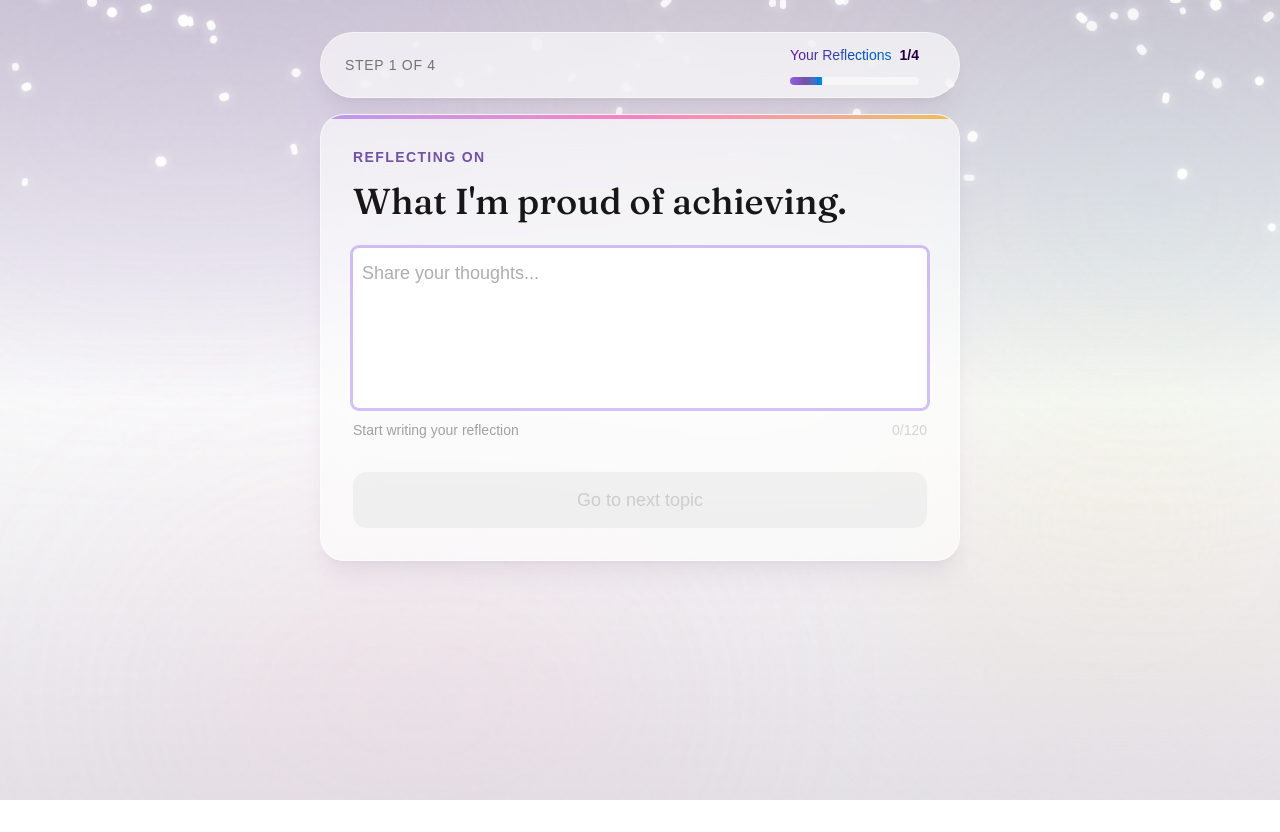
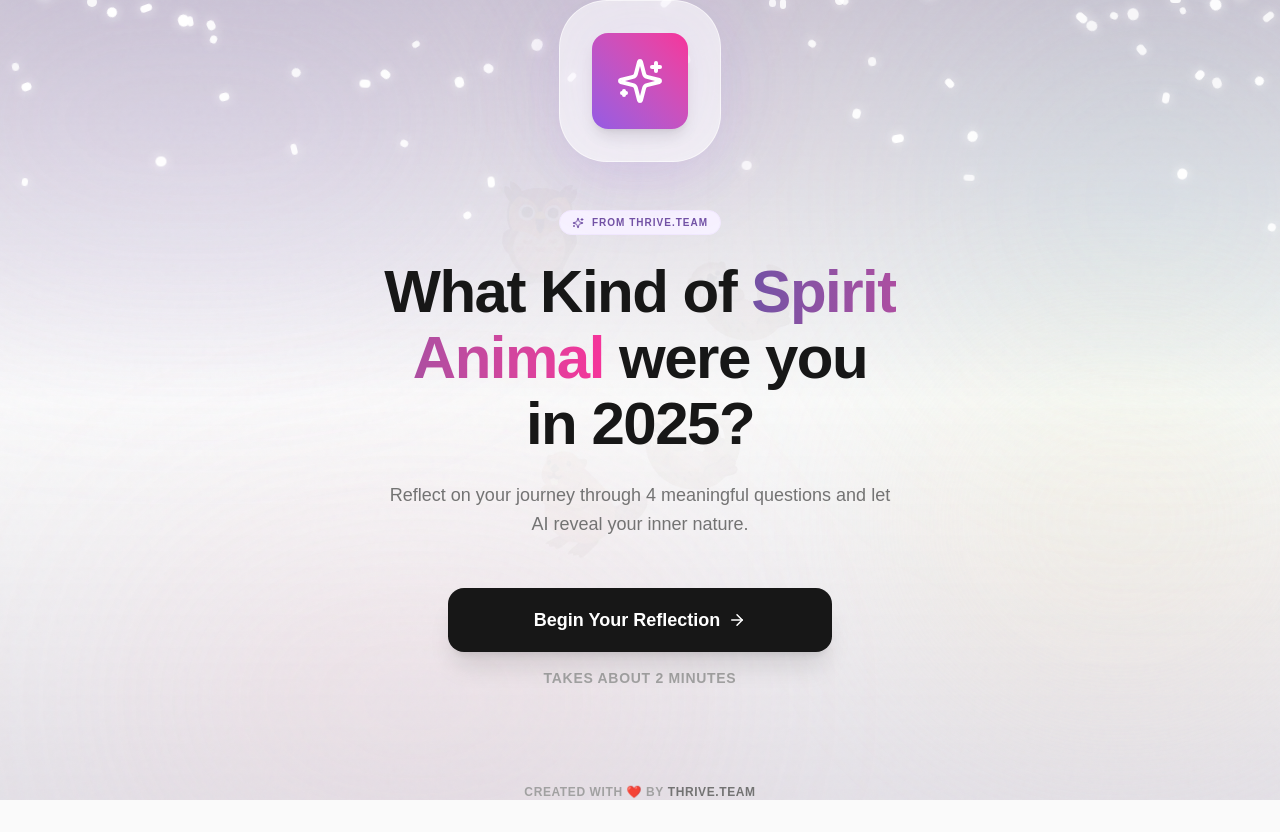
Before and after one commit to Thrive-feedback/year-reflection, a React (Vite) app: page / in a window 1280 px wide. Before the commit the page ends 800 px from the top, so only its background shows below. Built offline with nearby package versions, Linux system fonts and the light colour scheme.

Commit message:
feat: intro-screen + footer

```diff
--- a/src/App.tsx
+++ b/src/App.tsx
@@ -1,6 +1,7 @@
 import { useState, useEffect } from "react";
 import { ReflectionWriter } from "./screens/ReflectionWriter";
 import { ExportScreen } from "./screens/ExportScreen";
+import { IntroScreen } from "./screens/IntroScreen";
 import { ProgressIndicator } from "./components/atoms/ProgressIndicator";
 import { useLanguage } from "./hooks/useLanguage";
 
@@ -14,6 +15,7 @@ export default function App() {
   const { t } = useLanguage();
   const [reflections, setReflections] = useState<Reflection[]>([]);
   const [currentText, setCurrentText] = useState<string>("");
+  const [hasStarted, setHasStarted] = useState(false);
 
   // Load saved reflections from localStorage
   useEffect(() => {
@@ -39,6 +41,7 @@ export default function App() {
   const FIXED_TOPICS = t("topicSelection.topics") as unknown as string[];
   const currentTopicIndex = reflections.length;
   const isComplete = currentTopicIndex >= FIXED_TOPICS.length;
+  const shouldShowIntro = !hasStarted && reflections.length === 0;
 
   const handleReflectionComplete = (text: string) => {
     const newReflection: Reflection = {
@@ -140,8 +143,8 @@ export default function App() {
 
       {/* Content wrapper with relative positioning to appear above pattern */}
       <div className="relative z-10 transition-all duration-500 ease-out">
-        {/* Progress Indicator - Show on all steps except export */}
-        {!isComplete && (
+        {/* Progress Indicator - Show on all steps except export & intro */}
+        {!isComplete && !shouldShowIntro && (
           <div className="pt-8 mb-4 max-w-2xl mx-auto px-4">
             <div className="glass-panel rounded-full px-6 py-3 flex items-center justify-between">
               <span className="text-sm font-medium text-neutral-500 tracking-wider uppercase">
@@ -157,7 +160,9 @@ export default function App() {
 
         {/* Main Content */}
         <div className="max-w-2xl mx-auto px-4 pb-12">
-          {!isComplete ? (
+          {shouldShowIntro ? (
+            <IntroScreen onStart={() => setHasStarted(true)} />
+          ) : !isComplete ? (
             <ReflectionWriter
               key={currentTopicIndex}
               currentTopicIndex={currentTopicIndex}
@@ -175,6 +180,17 @@ export default function App() {
           )}
         </div>
       </div>
+
+      {/* Global Brand Footer */}
+      <footer
+        className="relative z-10 pb-8 text-center animate-fade-in"
+        style={{ animationDelay: "1s" }}
+      >
+        <p className="text-xs font-semibold text-neutral-400 tracking-wider uppercase">
+          Created with ❤️ by{" "}
+          <span className="text-neutral-500">thrive.team</span>
+        </p>
+      </footer>
     </div>
   );
 }
--- a/src/lib/gemini.ts
+++ b/src/lib/gemini.ts
@@ -111,7 +111,7 @@ TASK:
 - Version 2 (English): Focus on their PERSONALITY and VIBE.
 - Version 2 (Thai): Thai translation of Version 2.
 
-Each explanation should be punchy, cute, and shareable (approx 300-400 characters).
+Each explanation should be punchy, cute, funny and shareable (approx 300-400 characters).
 
 Respond with a JSON object strictly following this structure:
 ${jsonStructure}`;
--- a/src/locales/en.json
+++ b/src/locales/en.json
@@ -20,7 +20,8 @@
       "What I'm proud of achieving.",
       "My biggest challenge and what I learned.",
       "Relationships that matter most to me.",
-      "What I'm leaving behind 2024."
+      "What I'm leaving behind 2025.",
+      "What I'm bringing to 2026?"
     ]
   },
   "reflectionWriter": {
--- a/src/screens/ExportScreen.tsx
+++ b/src/screens/ExportScreen.tsx
@@ -58,21 +58,47 @@ export function ExportScreen({
   const hasEnvApiKey = !!import.meta.env.VITE_GEMINI_API_KEY;
   const STORAGE_KEY = "spirit-animal-result";
 
+  // Helper function to convert image to Data URL for absolute reliability
+  const convertImagesToDataUrls = async (element: HTMLElement) => {
+    const images = Array.from(element.getElementsByTagName("img"));
+    const promises = images.map(async (img) => {
+      try {
+        // If it's already a data URL, skip
+        if (img.src.startsWith("data:")) return;
+
+        // Fetch image and convert to blob then to data URL
+        const response = await fetch(img.src);
+        const blob = await response.blob();
+        return new Promise((resolve) => {
+          const reader = new FileReader();
+          reader.onloadend = () => {
+            img.src = reader.result as string;
+            resolve(null);
+          };
+          reader.readAsDataURL(blob);
+        });
+      } catch (err) {
+        console.error("Failed to convert image to Data URL:", img.src, err);
+      }
+    });
+    await Promise.all(promises);
+  };
+
   // Helper function to wait for all images to load
   const waitForImages = async (element: HTMLElement) => {
     const images = Array.from(element.getElementsByTagName("img"));
     const promises = images.map((img) => {
-      if (img.complete) return Promise.resolve();
-      return new Promise((resolve, reject) => {
+      if (img.complete && img.naturalHeight !== 0) return Promise.resolve();
+      return new Promise((resolve) => {
         img.onload = resolve;
-        img.onerror = reject;
-        // Also check if it's already complete in case of race condition
-        setTimeout(() => resolve(null), 2000); // 2s timeout fallback
+        img.onerror = resolve; // Continue on error
+        // 5s timeout fallback for large images
+        setTimeout(() => resolve(null), 5000);
       });
     });
     await Promise.all(promises);
-    // Extra small buffer for layout/styles to settle
-    await new Promise((resolve) => setTimeout(resolve, 150));
+    // Extra buffer for rendering
+    await new Promise((resolve) => setTimeout(resolve, 300));
   };
 
   // Load saved result from localStorage on mount
@@ -101,12 +127,14 @@ export function ExportScreen({
     try {
       if (ref.current) {
         await waitForImages(ref.current);
+        await convertImagesToDataUrls(ref.current);
       }
       const { toPng } = await import("html-to-image");
       const dataUrl = await toPng(ref.current, {
         quality: 1,
         pixelRatio: 2,
         backgroundColor: "#fafafa",
+        cacheBust: true,
       });
 
       const link = document.createElement("a");
@@ -134,12 +162,14 @@ export function ExportScreen({
     try {
       if (ref.current) {
         await waitForImages(ref.current);
+        await convertImagesToDataUrls(ref.current);
       }
       const { toBlob } = await import("html-to-image");
       const blob = await toBlob(ref.current, {
         quality: 1,
         pixelRatio: 2,
         backgroundColor: "#fafafa",
+        cacheBust: true,
       });
 
       if (!blob) {
--- /dev/null
+++ b/src/screens/IntroScreen.tsx
@@ -0,0 +1,97 @@
+import { Button } from "../components/atoms/Button";
+import { Sparkles, ArrowRight } from "lucide-react";
+
+interface IntroScreenProps {
+  onStart: () => void;
+}
+
+export function IntroScreen({ onStart }: IntroScreenProps) {
+  return (
+    <div className="flex flex-col items-center justify-center min-h-[80vh] text-center space-y-12 animate-fade-in px-4">
+      {/* Visual Element */}
+      <div className="relative group">
+        <div className="absolute inset-0 bg-purple-500/20 blur-[60px] rounded-full animate-pulse group-hover:bg-purple-500/30 transition-all duration-700" />
+        <div className="relative glass-panel p-8 rounded-[3rem] border-white/60 shadow-2xl shadow-purple-500/10">
+          <div className="w-24 h-24 bg-gradient-to-tr from-purple-500 to-pink-500 rounded-2xl flex items-center justify-center text-white shadow-lg animate-float">
+            <Sparkles className="w-12 h-12" />
+          </div>
+        </div>
+      </div>
+
+      {/* Hero Text */}
+      <div className="space-y-6 max-w-lg">
+        <div
+          className="inline-flex items-center gap-2 px-3 py-1 rounded-full bg-purple-50 border border-purple-100 text-purple-600 text-[10px] font-bold uppercase tracking-widest animate-slide-up"
+          style={{ animationDelay: "0.1s" }}
+        >
+          <Sparkles className="w-3 h-3" />
+          <span>from thrive.team</span>
+        </div>
+        <h1
+          className="text-4xl md:text-5xl lg:text-6xl font-fraunces font-extrabold text-neutral-900 leading-[1.1] tracking-tight animate-slide-up"
+          style={{ animationDelay: "0.2s" }}
+        >
+          What Kind of{" "}
+          <span className="text-transparent bg-clip-text bg-gradient-to-r from-purple-600 to-pink-500">
+            Spirit Animal
+          </span>{" "}
+          were you in 2025?
+        </h1>
+        <p
+          className="text-lg text-neutral-500 font-medium leading-relaxed animate-slide-up"
+          style={{ animationDelay: "0.4s" }}
+        >
+          Reflect on your journey through 4 meaningful questions and let AI
+          reveal your inner nature.
+        </p>
+      </div>
+
+      {/* Action */}
+      <div
+        className="w-full max-w-sm animate-slide-up"
+        style={{ animationDelay: "0.6s" }}
+      >
+        <Button
+          onClick={onStart}
+          iconRight={
+            <ArrowRight className="w-5 h-5 group-hover:translate-x-1 transition-transform" />
+          }
+          className="w-full h-16 text-lg bg-neutral-900 text-white hover:bg-neutral-800 rounded-2xl shadow-xl hover:shadow-2xl hover:-translate-y-1 transition-all group border-none"
+        >
+          Begin Your Reflection
+        </Button>
+        <p className="mt-4 text-sm text-neutral-400 font-semibold tracking-wider uppercase">
+          Takes about 2 minutes
+        </p>
+      </div>
+
+      {/* Subtle Background Animal Silhouettes (Optional visual flair) */}
+      <div className="fixed inset-0 pointer-events-none overflow-hidden opacity-[0.03] z-[-1]">
+        <div
+          className="absolute top-1/4 left-1/4 animate-float text-8xl"
+          style={{ animationDelay: "1s" }}
+        >
+          🦉
+        </div>
+        <div
+          className="absolute top-1/3 right-1/4 animate-float text-8xl"
+          style={{ animationDelay: "3s", animationDuration: "8s" }}
+        >
+          🦦
+        </div>
+        <div
+          className="absolute bottom-1/4 left-1/3 animate-float text-8xl"
+          style={{ animationDelay: "5s", animationDuration: "10s" }}
+        >
+          🦫
+        </div>
+        <div
+          className="absolute bottom-1/3 right-1/3 animate-float text-8xl"
+          style={{ animationDelay: "2s", animationDuration: "7s" }}
+        >
+          🦦
+        </div>
+      </div>
+    </div>
+  );
+}
--- a/src/screens/ReflectionWriter.tsx
+++ b/src/screens/ReflectionWriter.tsx
@@ -12,7 +12,7 @@ interface ReflectionWriterProps {
   onBack: () => void;
 }
 
-const MAX_CHARACTERS = 120;
+const MAX_CHARACTERS = 150;
 
 export function ReflectionWriter({
   currentTopicIndex,
```
Also changed, not shown: vite.config.ts (+48 -47 lines).
